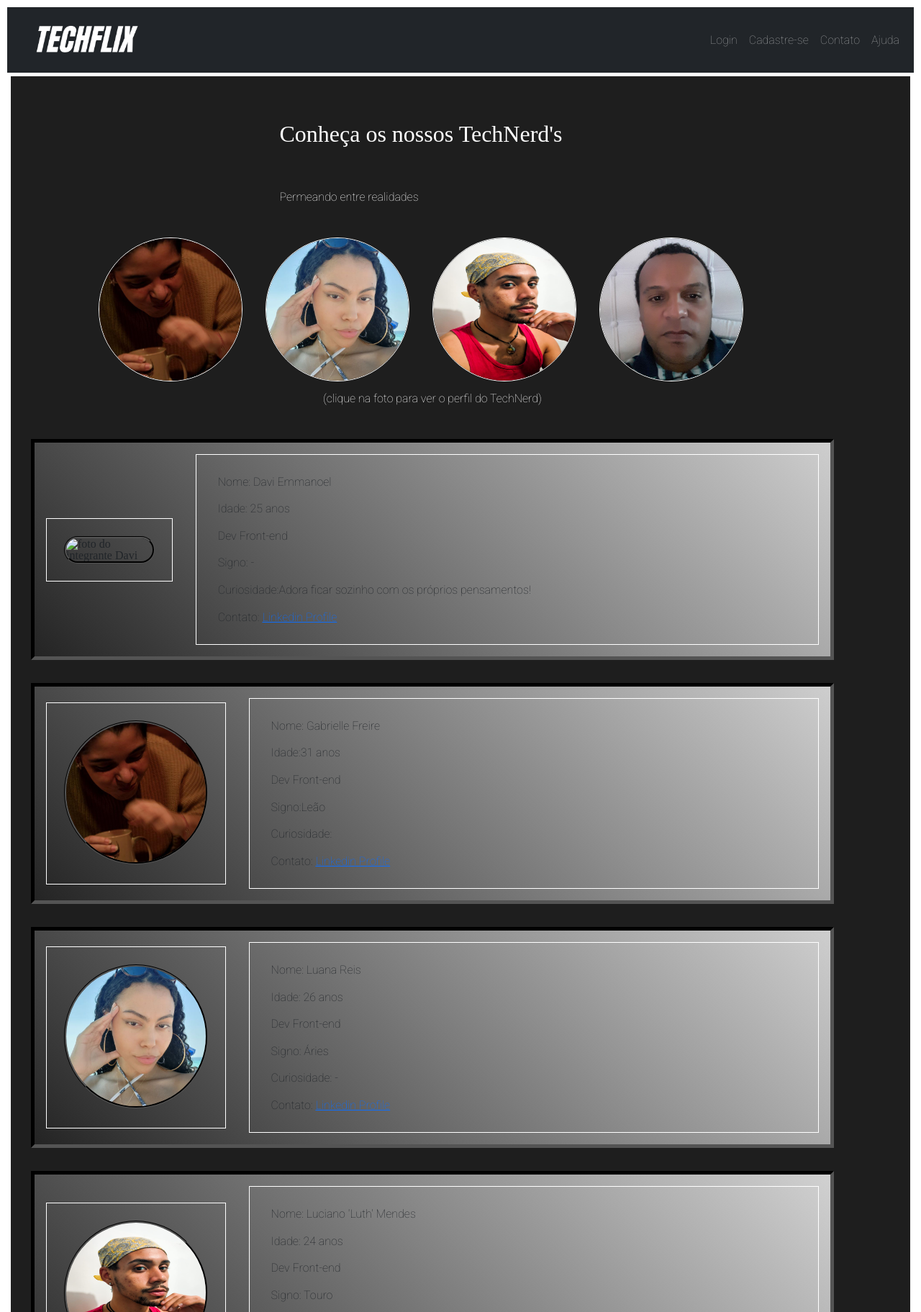
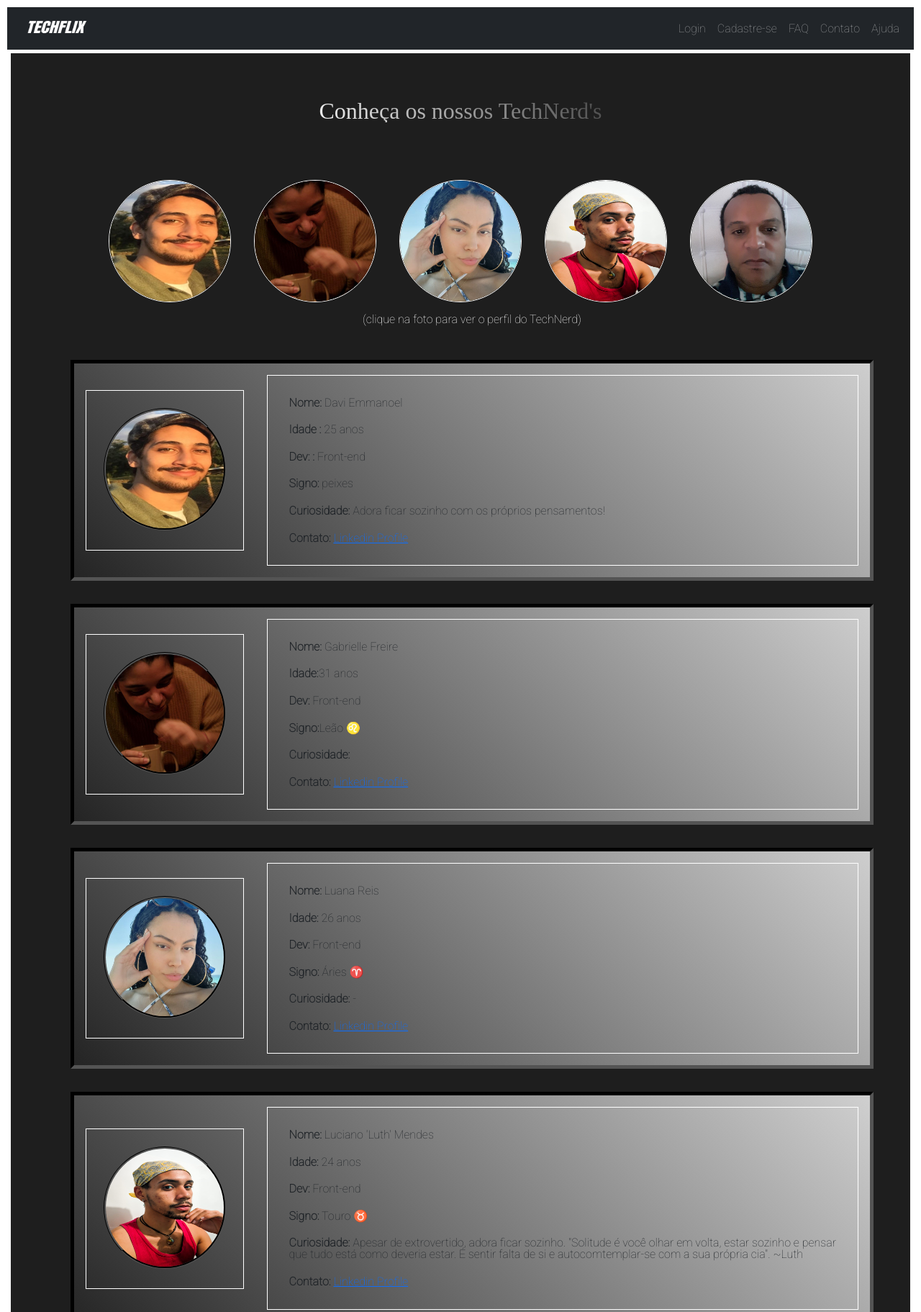
Before and after one commit to Pedro-jds/TechFlix, a plain HTML site: page contato/contato.html in a window 1280 px wide. Shown: the top 1823 px of the page at 72% size. Drawn offline with nearby package versions, Linux system fonts and the light colour scheme.

Commit message:
Media Query

```diff
--- a/contato/contato.html
+++ b/contato/contato.html
@@ -5,6 +5,7 @@
   <meta charset="UTF-8">
   <meta http-equiv="X-UA-Compatible" content="IE=edge">
   <meta name="viewport" content="width=device-width, initial-scale=1.0">
+  <!-- Link da framework 'Bootstrap' para algumas estilizações da página -->
   <link href="https://cdn.jsdelivr.net/npm/bootstrap@5.1.1/dist/css/bootstrap.min.css" rel="stylesheet"
     integrity="sha384-F3w7mX95PdgyTmZZMECAngseQB83DfGTowi0iMjiWaeVhAn4FJkqJByhZMI3AhiU" crossorigin="anonymous">
   <link rel="stylesheet" href="css/reset.css">
@@ -15,22 +16,26 @@
 </head>
 
 <body>
+  <!-- Barra de header padrão advinda 100% do bootstrap -->
   <header class="d-flex justify-content-center w-100">
     <nav class=" d-flex justify-content-between navbar navbar-expand-lg navbar-dark bg-dark w-100">
       <div class="container-fluid">
-        <a class="navbar-brand" href="#"><img src="css/images/TECHFLIX.png" alt="TechFlix"></a>
+        <a class="navbar-brand" href="#"><img src="css/images/TECHFLIX.png" alt="TechFlix" width="113" height="30"></a>
         <button class="navbar-toggler" type="button" data-bs-toggle="collapse" data-bs-target="#navbarText"
           aria-controls="navbarText" aria-expanded="false" aria-label="Toggle navigation">
           <span class="navbar-toggler-icon"></span>
         </button>
         <div class="collapse navbar-collapse " id="navbarText">
 
-          <ul class="navbar-nav me-auto mb-2 mb-lg-0">
+          <ul class="navbar-nav ms-auto mb-2 mb-lg-0">
             <li class="nav-item ">
               <a class="nav-link" href="#">Login</a>
             </li>
             <li class="nav-item">
               <a class="nav-link" href="#">Cadastre-se</a>
+            </li>
+            <li class="nav-item">
+              <a class="nav-link" href="#">FAQ</a>
             </li>
             <li class="nav-item">
               <a class="nav-link" href="#">Contato</a>
@@ -43,71 +48,71 @@
       </div>
     </nav>
   </header>
-  <main>
-    <section class="section1">
+  <!-- Main (container) contendo as sections, centralizadas na página.  -->
+  <main class="d-flex justify-content-center ">
+    <!-- Section-1: contem o as fotos do time 'TechNerds'. Ao clicar na foto de um dos integrantes, a página rola direto para o card de perfil do mesmo. -->
+    <section class="section-1">
       <div>
         <h2>Conheça os nossos TechNerd's</h2>
-
-        <p class="um">
-          Permeando entre realidades
-        </p>
       </div>
-      <div class="container divi">
+      <div class="container box-image">
         <div class="row">
           <div class="d-flex justify-content-center flex-wrap">
-            <img class="col-12 border border-white" id="gabi" src="./css/images/gabi.jfif" alt="">
-            <img class="col-12 border border-white" id="luana" src="./css/images/luana.jfif" alt="">
-            <img class="col-12 border border-white" id="luth" src="./css/images/luth.jpeg" alt="">
-            <img class="col-12 border border-white" id="pedro" src="./css/images/pedro.jfif" alt="">
+            <img class="col-12 border border-white" id="davi" src="./css/images/davizito.jpeg" alt="foto do TechNerd Davi">
+            <img class="col-12 border border-white" id="gabi" src="./css/images/gabi.jfif" alt="foto da TechNerd Gabi">
+            <img class="col-12 border border-white" id="luana" src="./css/images/luana.jfif" alt="foto da TechNerd Luana">
+            <img class="col-12 border border-white" id="luth" src="./css/images/luth.jpeg" alt="foto do TechNerd Luth">
+            <img class="col-12 border border-white" id="pedro" src="./css/images/pedro.jfif" alt="foto do TechNerd Pedro">
             <p class="um">(clique na foto para ver o perfil do TechNerd)</p>
           </div>
         </div>
       </div>
     </section>
-    <section class="container section-1">
-      <div class="row section-1">
-        <div class="col-12 div1">
-          <span><img id='davi' src="" alt="foto do integrante Davi"></span>
+    <section class="container section-2">
+      <!-- Section-2: Card's com os perfis da TechNerds -->
+      <div class="row section-2">
+        <div class="div1">
+          <span ><img id='davi' src="./css/images/davizito.jpeg" alt="foto do integrante Davi"></span>
           <span class="span1">
-            <p><strong>Nome:</strong> Davi Emmanoel</p>
-            <p><strong>Idade:</strong> 25 anos</p>
-            <p><strong>Dev</strong> Front-end</p>
-            <p><strong>Signo:</strong> -</p>
-            <p><strong>Curiosidade:</strong>Adora ficar sozinho com os próprios pensamentos!</p>
-            <p><strong>Contato:</strong> <a href="https://www.linkedin.com/in/davi-emannoel-71bb33bb/">Linkedin
+            <p><strong>Nome: </strong> Davi Emmanoel</p>
+            <p><strong>Idade :</strong> 25 anos</p>
+            <p><strong>Dev: : </strong> Front-end</p>
+            <p><strong>Signo: </strong> peixes</p>
+            <p><strong>Curiosidade: </strong>Adora ficar sozinho com os próprios pensamentos!</p>
+            <p><strong>Contato: </strong> <a href="https://www.linkedin.com/in/davi-emannoel-71bb33bb/">Linkedin
                 Profile</a></p>
           </span>
         </div>
 
-        <div class="col-12 div2">
+        <div class="div2">
           <span><img id='gabi' src="css/images/gabi.jfif" alt="foto da integrante gabi"></span>
           <span class="span1">
             <p><strong>Nome:</strong> Gabrielle Freire</p>
             <p><strong>Idade:</strong>31 anos</p>
-            <p><strong>Dev</strong> Front-end</p>
-            <p><strong>Signo:</strong>Leão</p>
+            <p><strong>Dev: </strong> Front-end</p>
+            <p><strong>Signo:</strong>Leão ♌</p>
             <p><strong>Curiosidade:</strong> </p>
             <p><strong>Contato:</strong> <a href="-">Linkedin Profile</a></p>
           </span>
         </div>
-        <div class="col-12 div3">
+        <div class="div3">
           <span><img id='luana' src="css/images/luana.jfif" alt="foto da integrante Luana"></span>
           <span class="span1">
             <p><strong>Nome:</strong> Luana Reis</p>
             <p><strong>Idade:</strong> 26 anos </p>
-            <p><strong>Dev</strong> Front-end</p>
-            <p><strong>Signo:</strong> Áries</p>
+            <p><strong>Dev: </strong> Front-end</p>
+            <p><strong>Signo:</strong> Áries ♈</p>
             <p><strong>Curiosidade:</strong> -</p>
             <p><strong>Contato:</strong> <a href="-">Linkedin Profile</a></p>
           </span>
         </div>
-        <div class="col-12 div4">
+        <div class="div4">
           <span><img id='luth' src="css/images/luth.jpeg" alt="foto do itegrante luth"></span>
           <span class="span1">
             <p><strong>Nome:</strong> Luciano 'Luth' Mendes</p>
             <p><strong>Idade:</strong> 24 anos</p>
-            <p><strong>Dev</strong> Front-end</p>
-            <p><strong>Signo:</strong> Touro</p>
+            <p><strong>Dev: </strong> Front-end</p>
+            <p><strong>Signo:</strong> Touro ♉</p>
             <p><strong>Curiosidade:</strong> Apesar de extrovertido, adora ficar sozinho. "Solitude é você olhar em
               volta,
               estar sozinho e pensar que tudo está como deveria estar. É sentir falta de si e autocomtemplar-se com a
@@ -117,13 +122,13 @@
                 Profile</a></p>
           </span>
         </div>
-        <div class="col-12 div5">
+        <div class="div5">
           <span><img id='pedro' src="css/images/pedro.jfif" alt="foto do integrante Pedro"></span>
           <span class="span1">
             <p><strong>Nome:</strong> Pedro Junior</p>
             <p><strong>Idade:</strong> 34 anos</p>
-            <p><strong>Dev</strong> Front-end</p>
-            <p><strong>Signo:</strong> Câncer</p>
+            <p><strong>Dev: </strong> Front-end</p>
+            <p><strong>Signo:</strong> Câncer ♋</p>
             <p><strong>Curiosidade:</strong> -</p>
             <p><strong>Contato:</strong> <a href="https://www.linkedin.com/in/pedro-junior-silva/">Linkedin Profile</a>
             </p>
@@ -131,28 +136,21 @@
         </div>
       </div>
     </section>
-    <section class="section-2">
-      <form action=""></form>
-    </section>
+
     <section class="section-3">
+      <!-- Section-3: pequeno form para entrar em contato com o empresa!-->
       <span>
         <p><strong>Fale conosco</strong></p>
         <input class="form-control form-control-lg" type="text" placeholder="seu melhor email"
           aria-label=".form-control-lg example">
         <input class="form-control" type="text" placeholder="Digite aqui!" aria-label="default input example">
-        <button class="btn btn-primary" type="button">Enviar</button>
+        <button class="btn btn-dark" type="button">Enviar</button>
       </span>
-      <div>
-        <p> O que ainda está esperando?</p>
 
-        <p>Dê o primeiro passo e usufrua do melhor do universo Streaming!</p>
-
-        <button type="button" class="btn btn-dark">Eu quero ser TechFlix!</button>
-      </div>
     </section>
   </main>
   <footer>
-    <p>Copyright©</p>
+    <small>&copy; Copyright 2021, Página desenvolvida para fins acadêmicos</small>
   </footer>
 
 </body>
--- a/contato/css/contato.css
+++ b/contato/css/contato.css
@@ -5,21 +5,8 @@
 body {
     margin: 10px;
 }
-/* header {
-    width: 100vw;
-} */
-.navbar-brand {
-    display: flex;
-    height: 75px;
-    width: 300px;
-}
-.navbar-expand-lg .navbar-nav {
-    width: 100%;
-    justify-content: flex-end;
-}
 li > a, p {
     font-family: 'Roboto', sans-serif;
-    /* margin: 1.2em; */
 }
 main {
     display: flex;
@@ -31,27 +18,32 @@ h2 {
     font-size: 2em;
     margin: 2em;
     color: white;
+    background-image: linear-gradient(45deg, white, black, white);
+    background-clip: text;
+    -webkit-background-clip: text;
+    -webkit-text-fill-color: transparent;
+    background-size: 300% 300%;
+    animation: bg-tr 5s ease-in-out infinite;
 }
-.section1 > p, .um {
+.section-1 > p, .um {
     margin: 0 2em 2em 4em;
     color: white;
 }
-.section1 {
+.section-1 {
     display: flex;
     flex-direction: column;
     align-items: center;
     justify-content: center;
 }
-.divi {
+.box-image {
     display: flex;
     justify-content: start;
     align-items: center;
 }
-.container .section-1 {
+.container .section-2 {
     margin: 0;
-    /* padding: 0; */
 }
-.section-1 {
+.section-2 {
     width: 100%;
     height: fit-content;
     display: flex;
@@ -71,6 +63,13 @@ h2 {
     animation: bg-tr 5s ease-in-out infinite;
     height: 100%;
 }
+span {
+    border: 1px solid white;
+    margin: 1em;
+    width: fit-content;
+    height: 50%;
+    padding: 0.5em 0.5em;
+}
 .span1 {
     width: 100%;
     height: 100%;
@@ -78,27 +77,15 @@ h2 {
 .span1 > p {
     margin: 1.35em;
 }
+p > strong {
+    font-weight: bold;
+}
 #davi, #gabi, #luana, #luth, #pedro {
-    height: 200px;
-    width: 200px;
+    height: 170px;
+    width: 170px;
     border-radius: 300px;
     border: 3px groove black;
     margin: 1em;
-}
-span {
-    border: 1px solid white;
-    margin: 1em;
-    width: fit-content;
-    height: 50%;
-    padding: 0.5em 0.5em;
-}
-.section-2 {
-    width: 100%;
-    display: flex;
-    flex-direction: column;
-}
-.section-2 > h2 {
-    text-align:center;
 }
 .section-3 {
     width: 100%;
@@ -110,7 +97,6 @@ span {
 .section-3 > span {
     border: 5px solid white;
     display: flex;
-    /* flex-direction: column; */
     justify-content: center;
     align-items: center;
     padding: 1em;
@@ -135,9 +121,16 @@ span {
 .section-3 > p {
     color: white;
 }
-footer > p {
-    text-align: center;
-}
+footer {
+    display: flex;
+    flex-direction: row;
+    justify-content: center;
+    background-color: rgba(0, 0, 0, 0.377);
+    position: relative;
+    bottom: 0;
+    margin-top: 30px;
+    padding: 20px 10px;
+  }
 @keyframes bg-tr {
     0% {
         background-position: 0% 50%;
@@ -155,7 +148,23 @@ footer > p {
         body {
             margin: 0;
         }
-        .div1, .div2, .div3, .ddiv4, .div5 {
+        h2 {
+            text-align: center;
+        }
+        .um {
+            text-align: center;
+        }
+        .div1, .div2, .div3, .div4, .div5 {
             margin: 0;
+            display: flex;
+            flex-direction: column;
         }
+        .span1 {
+            margin: 0;
+            padding: 0;
+        }
+        .section-3 > span {
+            flex-direction: column;
+        }
+
     }
```
Also changed, not shown: contato/css/images/davizito.jpeg (added).
